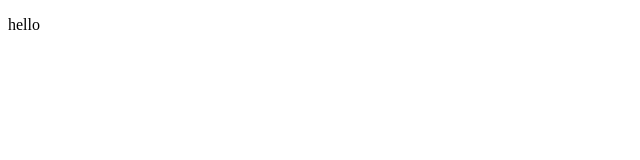
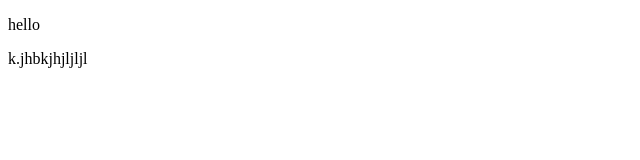
Before and after one commit to NinoGhughunshvili/less5-women, a plain HTML site: page index.html in a window 1280 px wide. Shown: the whole page, without its empty margins (0-640 px from the left). Drawn offline with Linux system fonts and the light colour scheme.

Commit message:
update p

```diff
--- a/index.html
+++ b/index.html
@@ -6,6 +6,7 @@
 </head>
 <body>
     <p>hello</p>
+    <p>k.jhbkjhjljljl</p>
 
 </body>
 </html>
```
